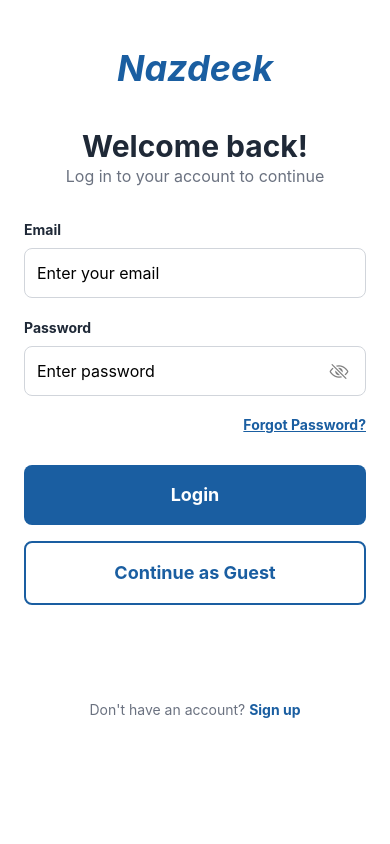
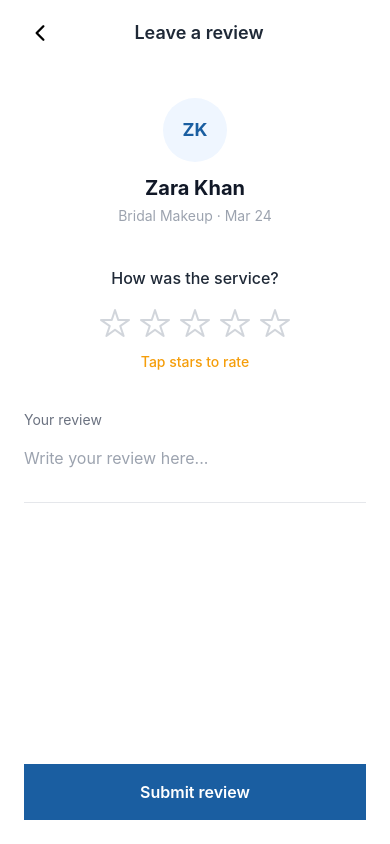
Before and after one commit to hamza-1897/Nazdeek-FYP, a React Native app in the folder mobile-app/: screen /LeaveReview in a window 390 px wide. Built offline with nearby package versions, Linux system fonts and the light colour scheme.

Commit message:
Leave review screen is added.

```diff
--- a/mobile-app/Cards/CompletedCard.js
+++ b/mobile-app/Cards/CompletedCard.js
@@ -2,7 +2,7 @@ import React from 'react';
 import { View, Text, Image, TouchableOpacity } from 'react-native';
 import { Ionicons } from '@expo/vector-icons';
 
-const CompletedCard = ({ serviceName, providerName, price, imageUri, date }) => {
+const CompletedCard = ({ serviceName, providerName, price, imageUri, date, onLeaveReview, isReviewed }) => {
   return (
     <View className="bg-white rounded-[25px] p-4 mb-3 border border-gray-100 shadow-sm">
       <View className="flex-row">
@@ -33,10 +33,18 @@ const CompletedCard = ({ serviceName, providerName, price, imageUri, date }) =>
           <View className="flex-row justify-between items-center mt-3 pt-2 border-t border-gray-50">
             <Text className="text-[#1a5ea1] font-extrabold text-sm">Rs. {price}</Text>
 
-
-            <TouchableOpacity className="bg-[#1a5ea1] px-4 py-1.5 rounded-full">
-              <Text className="text-white text-[11px] font-bold">Leave Review</Text>
-            </TouchableOpacity>
+            {isReviewed ? (
+              <View className="bg-gray-100 px-4 py-1.5 rounded-full">
+                <Text className="text-gray-400 text-[11px] font-bold">Reviewed</Text>
+              </View>
+            ) : (
+              <TouchableOpacity
+                onPress={onLeaveReview}
+                className="bg-[#1a5ea1] px-4 py-1.5 rounded-full"
+              >
+                <Text className="text-white text-[11px] font-bold">Leave Review</Text>
+              </TouchableOpacity>
+            )}
           </View>
         </View>
       </View>
--- a/mobile-app/Navigation/auth-navigation.js
+++ b/mobile-app/Navigation/auth-navigation.js
@@ -17,6 +17,7 @@ import CancelBookingScreen from '../screens/Bookings related/CancelBookingScreen
 import ProviderProfileScreen from '../screens/ProviderScreens/ProviderProfileScreen';
 
 import ReportScreen from '../screens/ProviderScreens/ReportScreen';
+import LeaveReviewScreen from '../screens/ServicesScrens/LeaveReviewScreen';
 
 import serviceScreen from '../screens/serviceScreen';
 
@@ -77,6 +78,7 @@ const AuthNavigation = () => {
        <Stack.Screen name="ProviderRegisterScreen" component={ProviderRegisterScreen} />
 
       <Stack.Screen name="ReportScreen" component={ReportScreen} />
+      <Stack.Screen name="LeaveReview" component={LeaveReviewScreen} />
 
       <Stack.Screen name="AppTabs" component={AppTabs} />
       <Stack.Screen name='Notification' component={NotificationScreen} />
--- /dev/null
+++ b/mobile-app/screens/ServicesScrens/LeaveReviewScreen.js
@@ -0,0 +1,154 @@
+import React, { useState } from 'react';
+import { View, Text, TouchableOpacity, TextInput, ScrollView, StatusBar, Alert, KeyboardAvoidingView, Platform, TouchableWithoutFeedback, Keyboard} from 'react-native';
+import { SafeAreaView } from 'react-native-safe-area-context';
+import { Ionicons } from '@expo/vector-icons';
+
+const LeaveReviewScreen = ({ navigation, route }) => {
+  const { bookingId, providerName, serviceName, date } = route.params || {
+    bookingId: null,
+    providerName: 'Zara Khan',
+    serviceName: 'Bridal Makeup',
+    date: 'Mar 24'
+  };
+
+
+  const [rating, setRating] = useState(0);
+  const [reviewText, setReviewText] = useState('');
+
+  const getInitials = (name) => {
+    if (!name) return 'ZK';
+    return name.split(' ').map(n => n[0]).join('').toUpperCase();
+  };
+
+  const getRatingStatus = (score) => {
+    switch(score) {
+      case 1: return 'Poor';
+      case 2: return 'Fair';
+      case 3: return 'Good';
+      case 4: return 'Very good';
+      case 5: return 'Excellent';
+      default: return 'Tap stars to rate';
+    }
+  };
+
+  const handleSubmitReview = () => {
+    if (rating === 0) {
+      Alert.alert("Required", "Please select a rating star before submitting.");
+      return;
+    }
+    if (reviewText.trim() === "") {
+      Alert.alert("Required", "Please write a short review before submitting.");
+      return;
+    }
+
+    Alert.alert(
+      "Review Submitted",
+      "Thank you for your valuable feedback!",
+      [{
+        text: "OK",
+        onPress: () => {
+          if (bookingId) {
+            navigation.navigate('AppTabs', {
+              screen: 'Bookings',
+              params: { reviewedBookingId: bookingId },
+            });
+          } else {
+            navigation.goBack();
+          }
+        }
+      }]
+    );
+  };
+
+  return (
+    <SafeAreaView className="flex-1 bg-white">
+      <StatusBar barStyle="dark-content" />
+      <KeyboardAvoidingView
+        behavior={Platform.OS === 'ios' ? 'padding' : 'height'}
+        className="flex-1"
+        keyboardVerticalOffset={Platform.OS === 'ios' ? 0 : 20}
+      >
+        <TouchableWithoutFeedback onPress={Keyboard.dismiss}>
+          <View className="flex-1 px-6">
+
+
+            <View className="py-4 flex-row items-center justify-between mb-6">
+              <TouchableOpacity onPress={() => navigation.goBack()} className="p-1">
+                <Ionicons name="chevron-back" size={24} color="black" />
+              </TouchableOpacity>
+              <Text className="text-lg font-semibold text-gray-800">Leave a review</Text>
+              <View className="w-6" />
+            </View>
+
+
+            <ScrollView
+              showsVerticalScrollIndicator={false}
+              contentContainerStyle={{ flexGrow: 1, alignItems: 'center', justifyContent: 'space-between', paddingBottom: 24 }}
+            >
+              <View className="w-full items-center">
+
+                <View className="items-center mb-4 mt-2">
+                  <View className="w-16 h-16 bg-blue-50 rounded-full items-center justify-center mb-3">
+                    <Text className="text-[#1a5ea1] text-lg font-bold">
+                      {getInitials(providerName)}
+                    </Text>
+                  </View>
+
+                  <Text className="text-xl font-bold text-gray-900">{providerName}</Text>
+                  <Text className="text-gray-400 text-sm mt-1">{serviceName} · {date}</Text>
+                </View>
+
+
+                <View className="items-center my-6">
+                  <Text className="text-gray-800 text-base font-medium mb-4">How was the service?</Text>
+
+
+                  <View className="flex-row justify-center space-x-2 mb-2">
+                    {[1, 2, 3, 4, 5].map((star) => (
+                      <TouchableOpacity key={star} onPress={() => setRating(star)}>
+                        <Ionicons
+                          name={star <= rating ? "star" : "star-outline"}
+                          size={32}
+                          color={star <= rating ? "#f59e0b" : "#d1d5db"}
+                        />
+                      </TouchableOpacity>
+                    ))}
+                  </View>
+
+
+                  <Text className="text-[#f59e0b] font-medium mt-1">
+                    {rating > 0 ? `${rating} / 5 — ${getRatingStatus(rating)}` : getRatingStatus(rating)}
+                  </Text>
+                </View>
+
+
+                <View className="w-full mt-4">
+                  <Text className="text-gray-500 text-sm mb-2">Your review</Text>
+                  <TextInput
+                    multiline
+                    value={reviewText}
+                    onChangeText={setReviewText}
+                    placeholder="Write your review here..."
+                    placeholderTextColor="#9ca3af"
+                    className="border-b border-gray-200 py-2 text-gray-800 text-base"
+                    style={{ minHeight: 40 }}
+                  />
+                </View>
+              </View>
+
+              <TouchableOpacity
+                onPress={handleSubmitReview}
+                className="bg-[#1a5ea1] w-full py-4 rounded-none items-center mt-6"
+              >
+                <Text className="text-white text-base font-semibold">Submit review</Text>
+              </TouchableOpacity>
+
+            </ScrollView>
+          </View>
+        </TouchableWithoutFeedback>
+      </KeyboardAvoidingView>
+    </SafeAreaView>
+  );
+};
+
+export default LeaveReviewScreen;
--- a/mobile-app/screens/bookingScreen.js
+++ b/mobile-app/screens/bookingScreen.js
@@ -1,4 +1,4 @@
-import React, { useState } from 'react';
+import React, { useState, useEffect } from 'react';
 import { View, Text, ScrollView, StatusBar, TouchableOpacity } from 'react-native';
 import { SafeAreaView } from 'react-native-safe-area-context';
 import { Ionicons } from '@expo/vector-icons';
@@ -6,7 +6,7 @@ import BookingCard from '../Cards/BookingCard';
 import CompletedCard from '../Cards/CompletedCard';
 import CancelledCard from '../Cards/CancelledCard';
 
-const BookingScreen = ({ navigation }) => {
+const BookingScreen = ({ navigation, route }) => {
   const [activeTab, setActiveTab] = useState('Upcoming');
 
   const myBookings = [
@@ -36,14 +36,15 @@ const BookingScreen = ({ navigation }) => {
     }
   ];
 
-  const completedBookings = [
+  const [completedBookings, setCompletedBookings] = useState([
     {
       id: '1',
       serviceName: 'Electric Wiring',
       providerName: 'Alyan khan',
       price: '2000',
       date: 'Oct 04, 2023',
-      imageUri: 'https://images.pexels.com/photos/1216589/pexels-photo-1216589.jpeg?auto=compress&cs=tinysrgb&w=400'
+      imageUri: 'https://images.pexels.com/photos/1216589/pexels-photo-1216589.jpeg?auto=compress&cs=tinysrgb&w=400',
+      isReviewed: false
     },
     {
       id: '2',
@@ -51,9 +52,10 @@ const BookingScreen = ({ navigation }) => {
       providerName: 'Arslan Ahmed',
       price: '500',
       date: 'Oct 01, 2023',
-      imageUri: 'https://images.pexels.com/photos/4239113/pexels-photo-4239113.jpeg?auto=compress&cs=tinysrgb&w=400'
+      imageUri: 'https://images.pexels.com/photos/4239113/pexels-photo-4239113.jpeg?auto=compress&cs=tinysrgb&w=400',
+      isReviewed: false
     }
-  ];
+  ]);
 
   const cancelledBookings = [
     {
@@ -64,7 +66,7 @@ const BookingScreen = ({ navigation }) => {
       date: 'March 29, 2026',
       imageUri: 'https://images.pexels.com/photos/257736/pexels-photo-257736.jpeg?auto=compress&cs=tinysrgb&w=400'
     },
-     {
+    {
       id: '2',
       serviceName: 'Car Wash',
       providerName: 'Sajid Mehmood',
@@ -74,12 +76,23 @@ const BookingScreen = ({ navigation }) => {
     }
   ];
 
+
+  useEffect(() => {
+    if (route.params?.reviewedBookingId) {
+      const reviewedId = route.params.reviewedBookingId;
+      setCompletedBookings(prevBookings =>
+        prevBookings.map(booking =>
+          booking.id === reviewedId ? { ...booking, isReviewed: true } : booking
+        )
+      );
+    }
+  }, [route.params?.reviewedBookingId]);
+
   const TABS = ['Upcoming', 'Completed', 'Cancelled'];
 
   return (
     <SafeAreaView className="flex-1 bg-white">
       <StatusBar barStyle="dark-content" />
-
 
       <View className="px-6 py-4 flex-row justify-center items-center bg-white">
         <Text className="text-xl font-bold text-gray-800">My Bookings</Text>
@@ -121,6 +134,13 @@ const BookingScreen = ({ navigation }) => {
               price={item.price}
               date={item.date}
               imageUri={item.imageUri}
+              isReviewed={item.isReviewed}
+              onLeaveReview={() => navigation.navigate('LeaveReview', {
+                bookingId: item.id,
+                providerName: item.providerName,
+                serviceName: item.serviceName,
+                date: item.date
+              })}
             />
           ))
         )}
```
